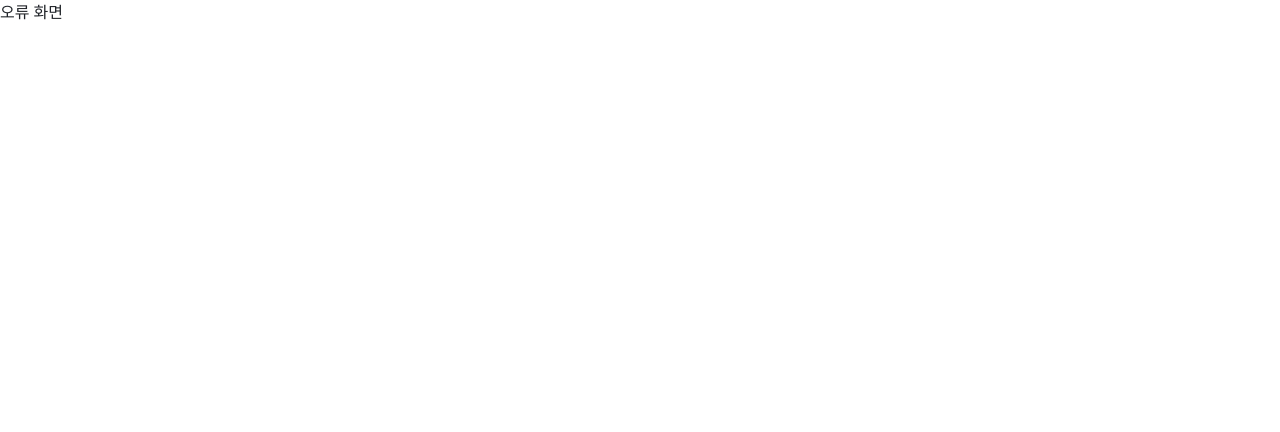
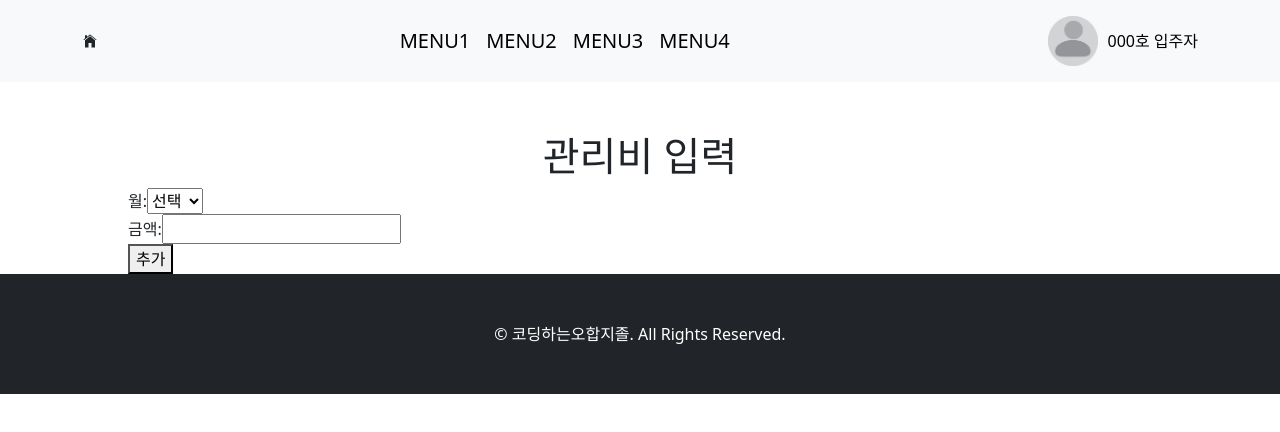
Before and after one commit to Mabinum/HomeConnect, a React (Create React App) app: page /feeinput in a window 1280 px wide. Shown: the top 432 px of the page. Built offline with nearby package versions, Linux system fonts and the light colour scheme.

Commit message:
관리비 + 관리비 입력 페이지(기능x)

```diff
--- a/package.json
+++ b/package.json
@@ -9,13 +9,16 @@
     "@testing-library/user-event": "^13.5.0",
     "axios": "^1.7.2",
     "bootstrap": "^5.3.3",
+    "chart.js": "^4.4.3",
     "react": "^18.3.1",
     "react-bootstrap": "^2.10.3",
+    "react-chartjs-2": "^5.2.0",
     "react-dom": "^18.3.1",
     "react-icons": "^5.2.1",
     "react-redux": "^9.1.2",
     "react-router-dom": "^6.23.1",
     "react-scripts": "5.0.1",
+    "recharts": "^2.12.7",
     "styled-components": "^6.1.11",
     "styled-reset": "^4.5.2",
     "web-vitals": "^2.1.4"
--- a/src/App.js
+++ b/src/App.js
@@ -25,6 +25,8 @@ import Signup4 from './pages/login/Signup4';
 import HealthDetail from './features/health/HealthDetail';
 
 import FoodListDetail from './features/food/FoodListDetail';
+import FeeInputForm from './components/FeeInputForm';
+import FeeInputPage from './components/FeeInputPage';
 
 
 const GlobalStyle = createGlobalStyle`
@@ -69,7 +71,7 @@ function App() {
             <Route path='foodmain' element={<Foodmain />}/>
             <Route path='/foodlist' element={<FoodList />} />
             <Route path='/foodlist/:foodId' element={<FoodListDetail />} />
-
+            <Route path='/feeinput' element={<FeeInputPage/>}/>
 
             {/* 나중에 메뉴바에 해당하는 것들 수정하기 */}
             {/* <Route path='menu/:menuID' element={<MenuDetail/>}/> */}
--- a/src/app/store.js
+++ b/src/app/store.js
@@ -1,10 +1,12 @@
 import { configureStore } from "@reduxjs/toolkit";
 import mainSlice from "../features/main/mainSlice";
 import boardSlice from "../features/board/boardSlice";
+import feeReducer from '../features/fee/feeSlice';
 
 export const store = configureStore({
   reducer : {
     main : mainSlice,
     board : boardSlice,
+    fees: feeReducer,
   },
 });
--- /dev/null
+++ b/src/components/FeeChart.jsx
@@ -0,0 +1,62 @@
+import React from 'react';
+import { useSelector } from 'react-redux';
+import { Bar } from 'react-chartjs-2';
+import {
+  Chart as ChartJS,
+  CategoryScale,
+  LinearScale,
+  BarElement,
+  Title,
+  Tooltip,
+  Legend,
+} from 'chart.js';
+
+// Chart.js에 필요한 구성 요소 등록
+ChartJS.register(
+  CategoryScale,
+  LinearScale,
+  BarElement,
+  Title,
+  Tooltip,
+  Legend
+);
+
+
+const FeeChart = () => {
+  const fees = useSelector((state) => state.fees.fees);
+
+  const data = {
+    labels: ['1월', '2월', '3월', '4월', '5월', '6월', '7월', '8월', '9월', '10월', '11월', '12월'],
+    datasets: [
+      {
+        label: '월별 관리비',
+        data: fees,
+        backgroundColor: 'rgba(75, 192, 192, 0.6)',
+      },
+    ],
+  };
+
+  const options = {
+    responsive: true,
+    maintainAspectRatio: false,
+    scales: {
+      x: {
+        ticks: {
+          maxRotation: 0,
+          minRotation: 0,
+        },
+      },
+      y: {
+        beginAtZero: true,
+      },
+    },
+  };
+
+  return (
+    <div style={{ width: '80%', height: '500px', margin: '0 auto' }}>
+      <Bar data={data} options={options}/>
+    </div>
+  );
+};
+
+export default FeeChart;
--- /dev/null
+++ b/src/components/FeeInputForm.jsx
@@ -0,0 +1,41 @@
+import React, { useState } from 'react';
+import { useDispatch } from 'react-redux';
+import { setFee } from '../features/fee/feeSlice';
+
+const FeeInputForm = () => {
+  const [month, setMonth] = useState('');
+  const [amount, setAmount] = useState('');
+  const dispatch = useDispatch();
+
+  const handleSubmit = (e) => {
+    e.preventDefault();
+    dispatch(setFee({ month: parseInt(month), amount: parseFloat(amount) }));
+    setMonth('');
+    setAmount('');
+  };
+
+  return (
+    <form onSubmit={handleSubmit}>
+      <div>
+        <label>월:</label>
+        <select value={month} onChange={(e) => setMonth(e.target.value)}>
+          <option value="">선택</option>
+          {Array.from({ length: 12 }, (_, i) => (
+            <option key={i + 1} value={i + 1}>{`${i + 1}월`}</option>
+          ))}
+        </select>
+      </div>
+      <div>
+        <label>금액:</label>
+        <input
+          type="number"
+          value={amount}
+          onChange={(e) => setAmount(e.target.value)}
+        />
+      </div>
+      <button type="submit">추가</button>
+    </form>
+  );
+};
+
+export default FeeInputForm;
--- /dev/null
+++ b/src/components/FeeInputPage.jsx
@@ -0,0 +1,19 @@
+import React from 'react';
+import { Provider } from 'react-redux';
+import { store } from '../app/store';
+import FeeInputForm from './FeeInputForm';
+
+const FeeInputPage = () => {
+  return (
+    <Provider store={store}>
+      <div style={{ display: 'flex', flexDirection: 'column', alignItems: 'center', marginTop: '50px' }}>
+        <h1>관리비 입력</h1>
+        <div style={{ width: '80%', margin: '0 auto' }}>
+          <FeeInputForm />
+        </div>
+      </div>
+    </Provider>
+  );
+};
+
+export default FeeInputPage;
--- a/src/components/Menu1.jsx
+++ b/src/components/Menu1.jsx
@@ -1,7 +1,21 @@
+import React from 'react';
+import { Provider } from 'react-redux';
+import { store } from '../app/store';
+import FeeInputForm from './FeeInputForm';
+import FeeChart from './FeeChart';
+
 function Menu1() {
+
   return (
     <>
-
+      <Provider store={store}>
+        <div style={{ display: 'flex', flexDirection: 'column', alignItems: 'center', marginTop: '50px' }}>
+          <h1>관리비</h1>
+          <div style={{ width: '80%', margin: '0 auto' }}>
+            <FeeChart />
+          </div>
+        </div>
+      </Provider>
     </>
   );
 };
--- /dev/null
+++ b/src/features/fee/feeSlice.js
@@ -0,0 +1,21 @@
+import { createSlice } from '@reduxjs/toolkit';
+
+const initialState = {
+  fees: Array(12).fill(0),
+};
+
+const feeSlice = createSlice({
+  name: 'fees',
+  initialState,
+  reducers: {
+    setFee: (state, action) => {
+      const { month, amount } = action.payload;
+      state.fees[month - 1] = amount;
+      console.log(action);
+    },
+  },
+});
+
+export const { setFee } = feeSlice.actions;
+
+export default feeSlice.reducer;
--- a/src/pages/Main.jsx
+++ b/src/pages/Main.jsx
@@ -1,19 +1,51 @@
-import { Card, Button } from "react-bootstrap";
+import { Card, Button, Container } from "react-bootstrap";
+import { BarChart, Bar, XAxis, YAxis, Tooltip, Legend, CartesianGrid } from "recharts";
+
+// const data = [
+//   {name: '1월', 관리비: 100, pv: 2400, amt: 2400},
+//   {name: '2월', 관리비: 500, pv: 2400, amt: 2400},
+//   {name: '3월', 관리비: 600, pv: 2400, amt: 2400},
+//   {name: '4월', 관리비: 700, pv: 2400, amt: 2400},
+//   {name: '5월', 관리비: 800, pv: 2400, amt: 2400},
+//   {name: '6월', 관리비: 900, pv: 2400, amt: 2400},
+//   {name: '7월', 관리비: 1000, pv: 2400, amt: 2400},
+//   {name: '8월', 관리비: 1100, pv: 2400, amt: 2400},
+//   {name: '9월', 관리비: 1200, pv: 2400, amt: 2400},
+//   {name: '10월', 관리비: 1300, pv: 2400, amt: 2400},
+//   {name: '11월', 관리비: 1500, pv: 2400, amt: 2400},
+//   {name: '12월', 관리비: 2000, pv: 2400, amt: 2400},
+//
+// ];
 
 function Main() {
+
   return (
     <>
-      <Card style={{ width: '18rem' }}>
-      <Card.Img variant="top" src="holder.js/100px180" />
-      <Card.Body>
-        <Card.Title>Card Title</Card.Title>
-        <Card.Text>
-          Some quick example text to build on the card title and make up the
-          bulk of the card's content.
-        </Card.Text>
-        <Button variant="primary">Go somewhere</Button>
-      </Card.Body>
-    </Card>
+      {/* <Container style={{ display: 'flex', justifyContent: 'center', alignItems: 'center', height: '80vh' }}>
+      <BarChart
+        width={1000}
+        height={700}
+        data={data}
+        margin={{ top: 20, right: 30, left: 20, bottom: 5 }}
+      >
+        <XAxis dataKey="name" stroke="#8884d8" />
+        <YAxis />
+        <Tooltip wrapperStyle={{ width: 100, backgroundColor: '#ccc' }} />
+        <Legend
+          width={100}
+          wrapperStyle={{
+            top: 40,
+            right: 20,
+            backgroundColor: '#f5f5f5',
+            border: '1px solid #d5d5d5',
+            borderRadius: 3,
+            lineHeight: '40px',
+          }}
+        />
+        <CartesianGrid stroke="#ccc" strokeDasharray="5 5" />
+        <Bar dataKey="관리비" fill="#8884d8" barSize={50} />
+      </BarChart>
+    </Container> */}
     </>
   );
 };
```
Also changed, not shown: 1 other file (tests, documents, lock files or other folders).
